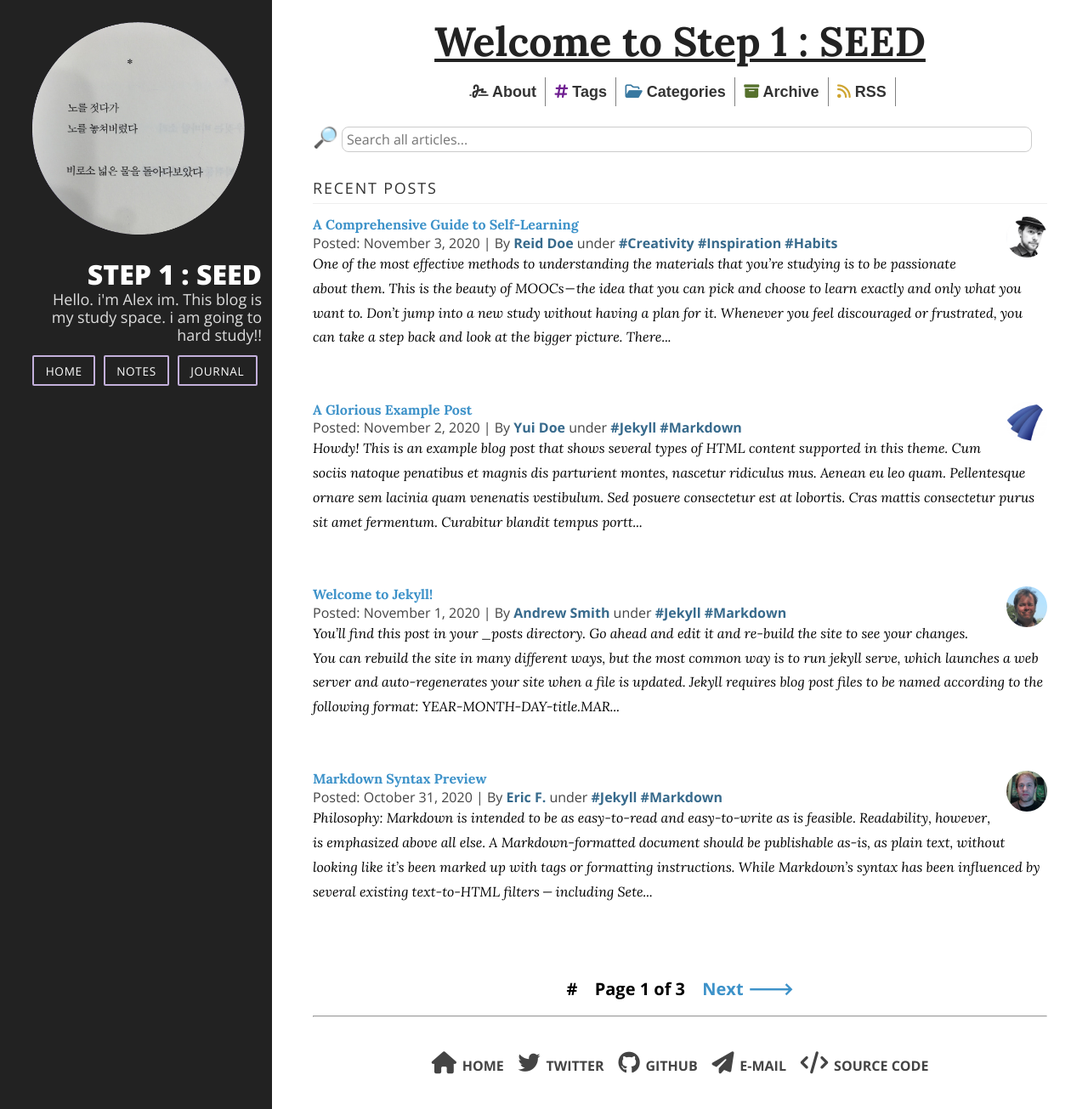
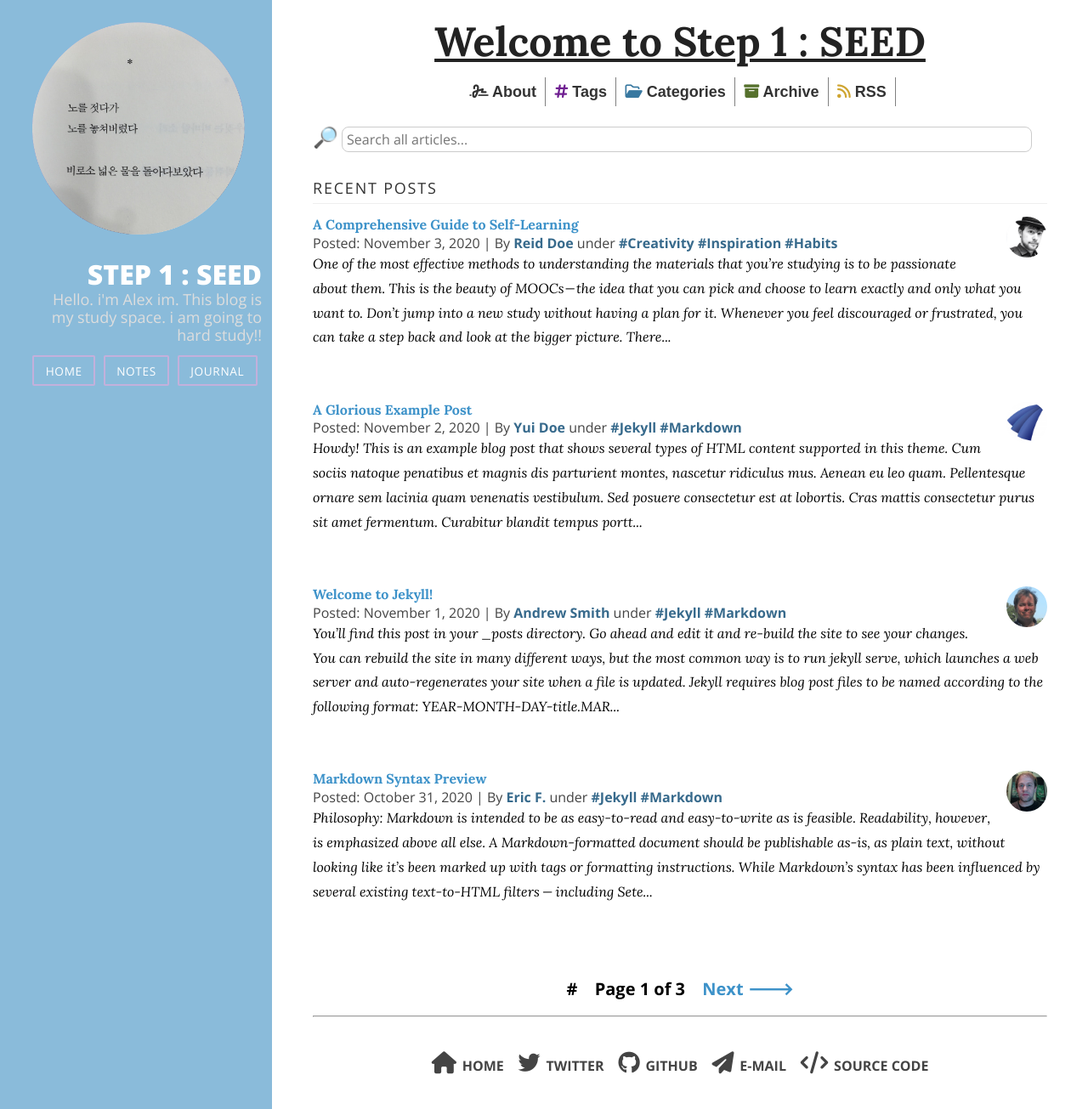
Before and after one commit to brennanbrown/purelog, a Jekyll site: the page built from index.html, in a window 1280 px wide and 1305 px high. Shown: the whole window at 85% size. Built offline with Jekyll 4.4.1, drawn with Linux system fonts in a browser that asks for light colours; nearby versions of some CDN libraries; the list of posts is cut into pages by our own code.

Commit message:
Update main.css

```diff
--- a/assets/main.css
+++ b/assets/main.css
@@ -114,7 +114,7 @@
 }
 
 .sidebar {
-  background: #222;
+  background: #8ABBDA;
   color: #fff;
 }
 
```
